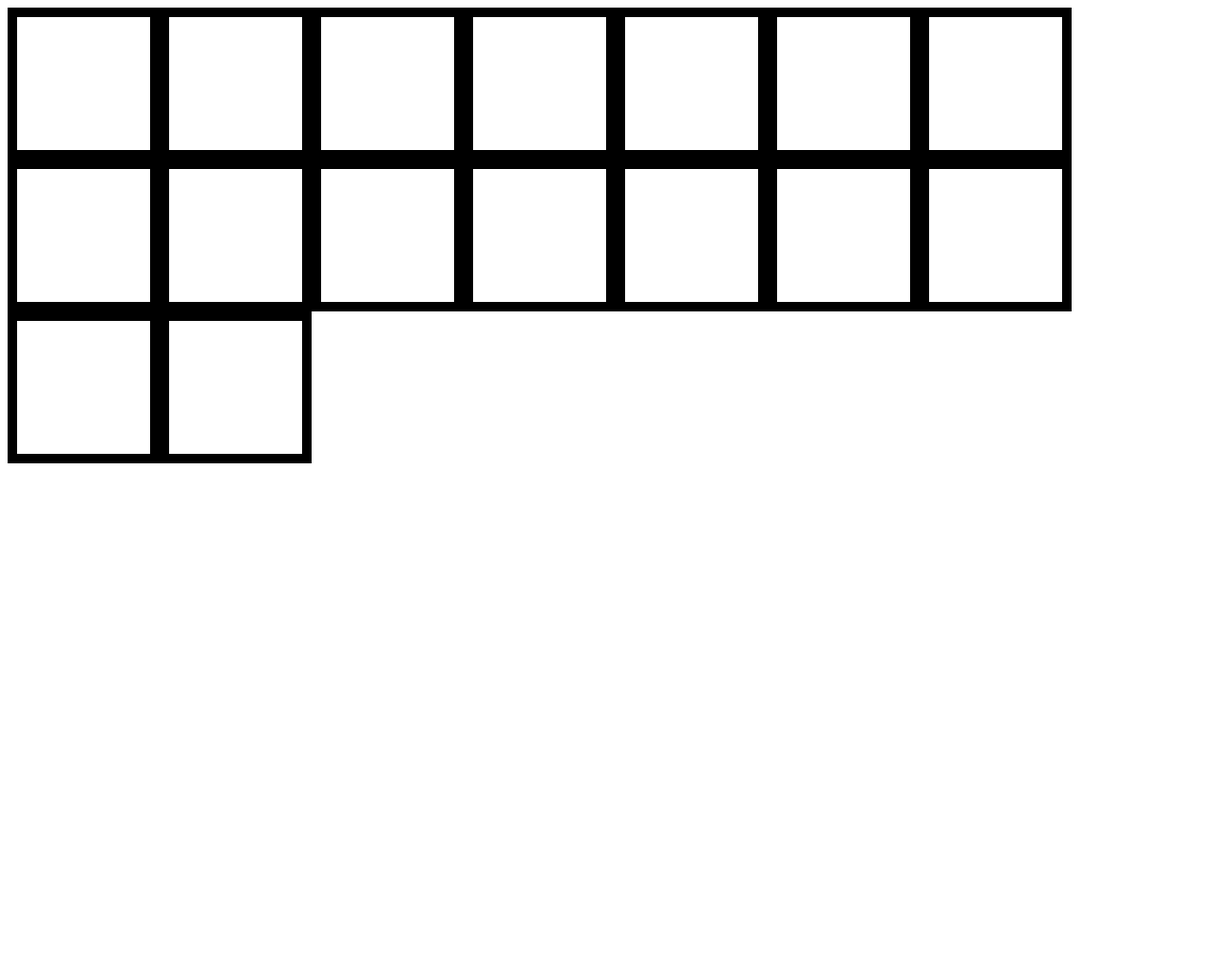
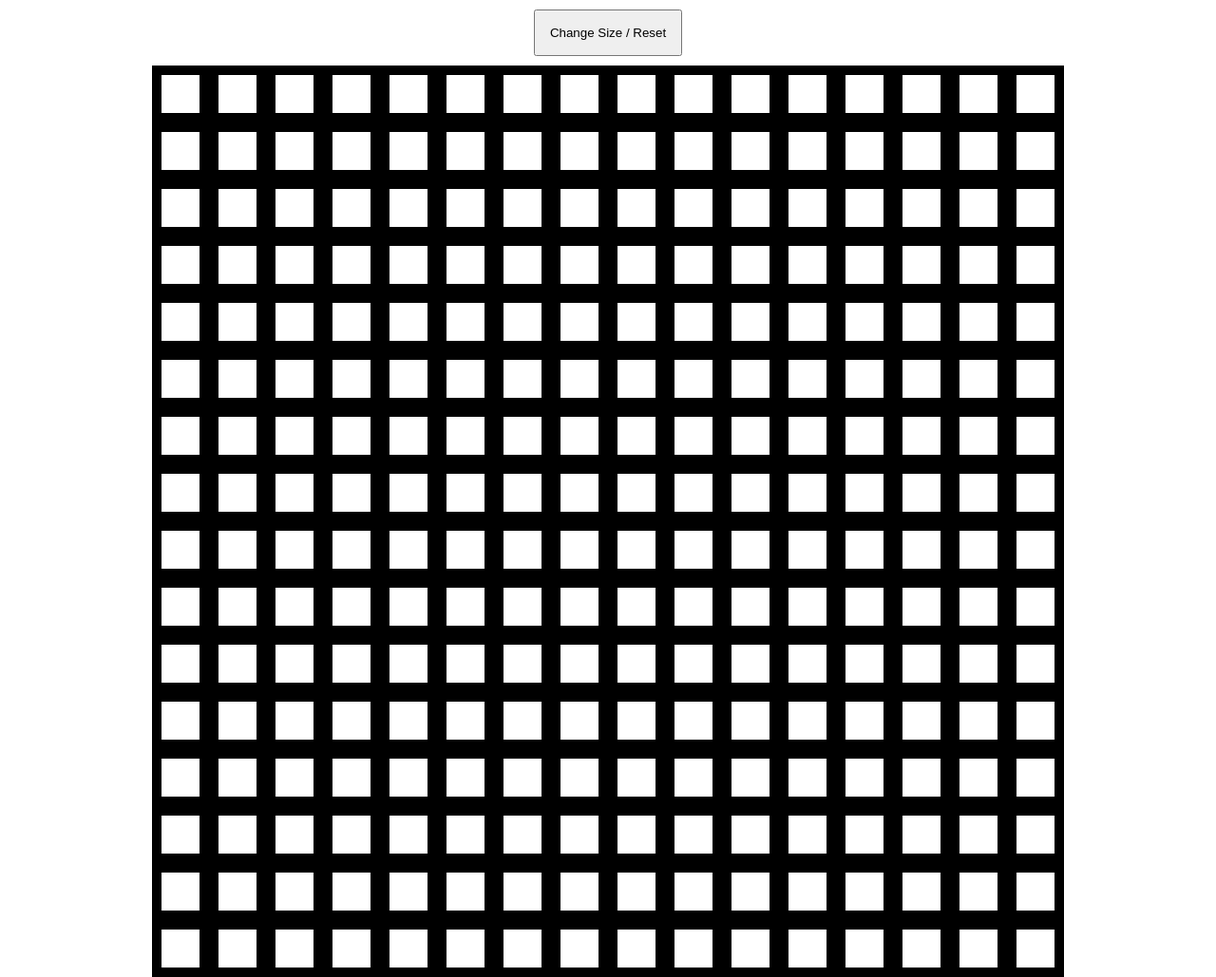
Before and after one commit to SeasonedSoup/Etch-A-Sketch, a plain HTML site: page index.html in a window 1280 px wide. Shown: the whole page at 95% size. Before the commit the page ends 800 px from the top, so only its background shows below. Drawn offline with Linux system fonts and the light colour scheme.

Commit message:
Add event listeners to divs and a button
The event listeners are waiting for the mouse
pointer to hover then it will turn black like
a drawing pad and the button doesnt have fun-
ctionality yet just polished the designa bit
nothing too difficult.

```diff
--- a/script.js
+++ b/script.js
@@ -1,6 +1,15 @@
+const body = document.querySelector('body');
 const container = document.querySelector('.container');
 
-const num = 16;
+let createButton = () => {
+    const resetButton = document.createElement('button')
+    resetButton.classList.add('reset');
+    resetButton.textContent = 'Change Size / Reset';
+
+    body.insertBefore(resetButton, container);
+}
+
+const num = 256;
 let createDivs = () => {
     for (let i = 0; i < num; i++) {
         const div = document.createElement('div');
@@ -11,4 +20,14 @@ let createDivs = () => {
     }
 }
 
+let ColorDivs = () => {
+    const divs = document.querySelectorAll('.grid')
+    divs.forEach((div) => {
+        div.addEventListener("mouseenter", () => {
+            div.style.backgroundColor = 'black';
+        })
+    })
+}
+createButton();
 createDivs();
+ColorDivs();
--- a/style.css
+++ b/style.css
@@ -1,14 +1,26 @@
+* {
+    margin: 0;
+    padding: 0;
+    box-sizing: border-box;
+}
 
+button {
+    display: block;
+    margin: 10px auto 10px;
+    padding: 15px;
+}
 div.container {
     display: flex;
     flex-wrap: wrap;
+    width: 960px;
+    height: auto;
+    margin: 0 auto;
 
 }
 
 
 div.grid {
-    height: 100px;
-    width: 100px;
+    flex: 1;
     border: 10px solid black;
     padding: 20px;
 }
```
